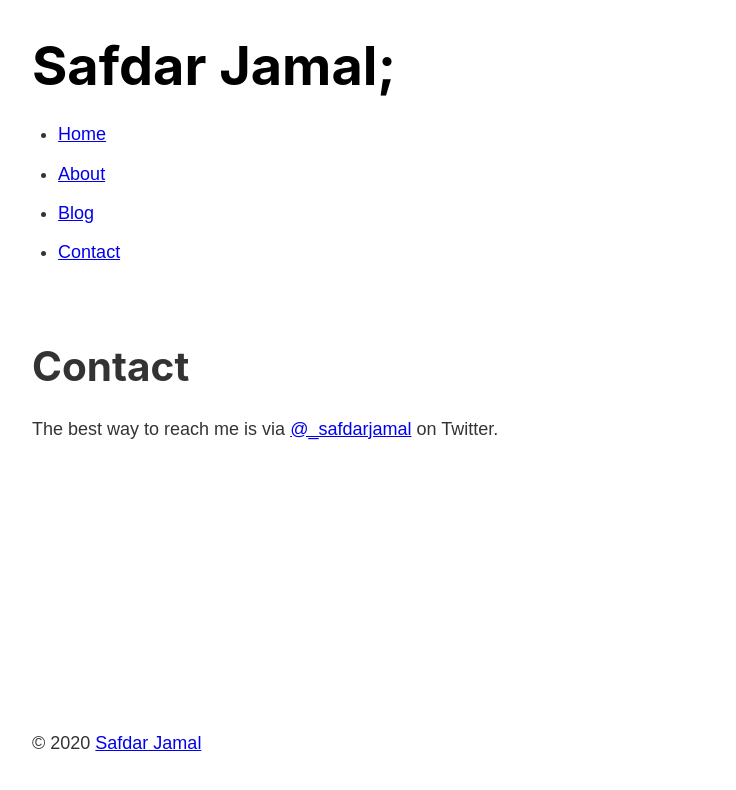
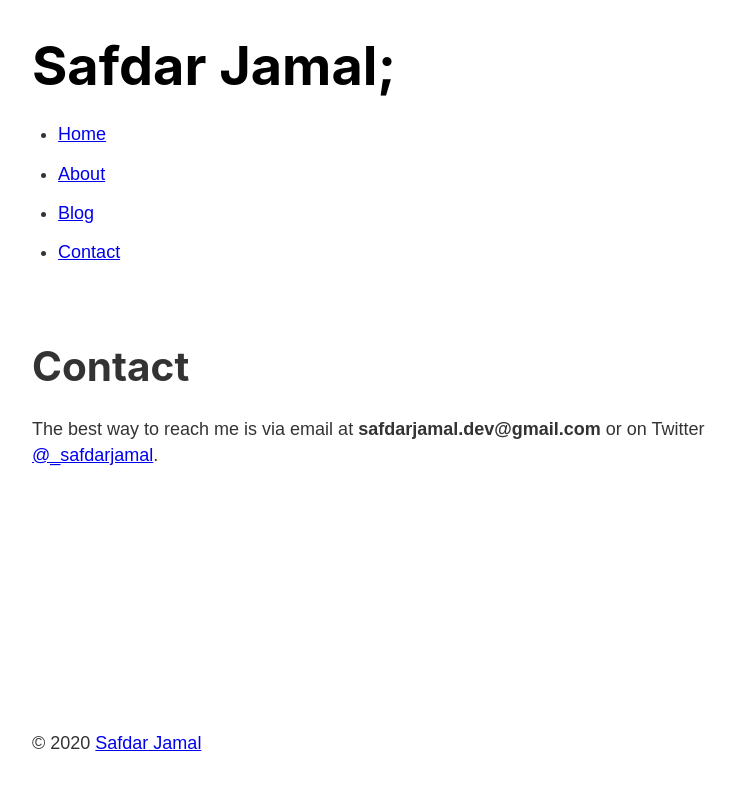
Before and after one commit to SafdarJamal/gatsby-markdown-blog, a Gatsby site: page /contact in a window 1280 px wide. Shown: the whole page, without its empty margins (251-987 px from the left). Built offline with nearby package versions, Linux system fonts and the light colour scheme; Gatsby itself is replaced by a stand-in of ours.

Commit message:
Update contact page

```diff
--- a/src/pages/contact.js
+++ b/src/pages/contact.js
@@ -9,8 +9,12 @@ const Contact = () => {
       <SEO title="Contact" />
       <h1>Contact</h1>
       <p>
-        The best way to reach me is via{' '}
-        <a href="https://twitter.com/_safdarjamal">@_safdarjamal</a> on Twitter.
+        The best way to reach me is via email at{' '}
+        <strong>safdarjamal.dev@gmail.com</strong> or on Twitter{' '}
+        <a href="https://twitter.com/_safdarjamal" target="_blank">
+          @_safdarjamal
+        </a>
+        .
       </p>
     </Layout>
   );
```
